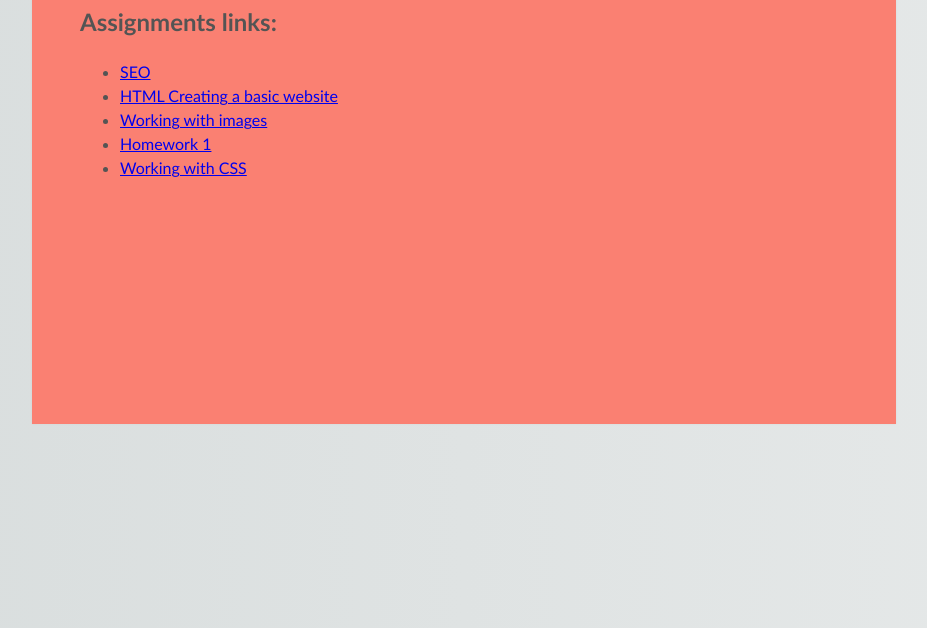
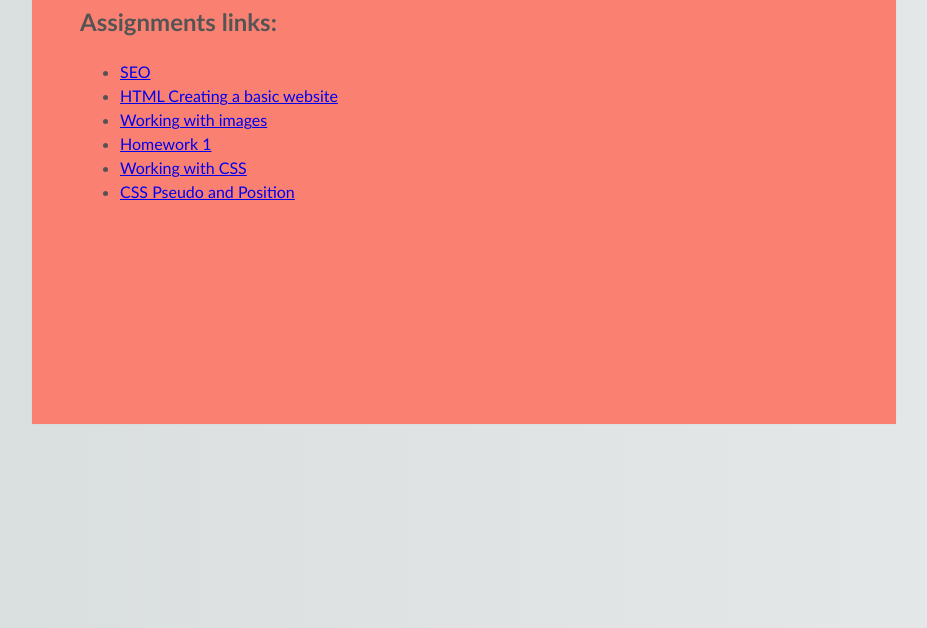
Before and after one commit to Fvargas78/assignments.html, a plain HTML site: page index.html in a window 1280 px wide. Shown: the part 172-800 px from the top of the page, without its empty margins (176-1103 px from the left). Drawn offline with Linux system fonts and the light colour scheme.

Commit message:
Update index.html

```diff
--- a/index.html
+++ b/index.html
@@ -67,6 +67,7 @@ body   {
         <li><a class="active" href="https://fvargas78.github.io/hw4.html/">Working with images</a></li>
         <li><a class="active" href="https://fvargas78.github.io/-homework1.html/">Homework 1</a></li>
         <li><a class="active" href="https://fvargas78.github.io/homework2.html/">Working with CSS</a></li>
+        <li><a class="active" href="assig5.html">CSS Pseudo and Position</a></li>
     </ul>
         </div>
 </body>
```
